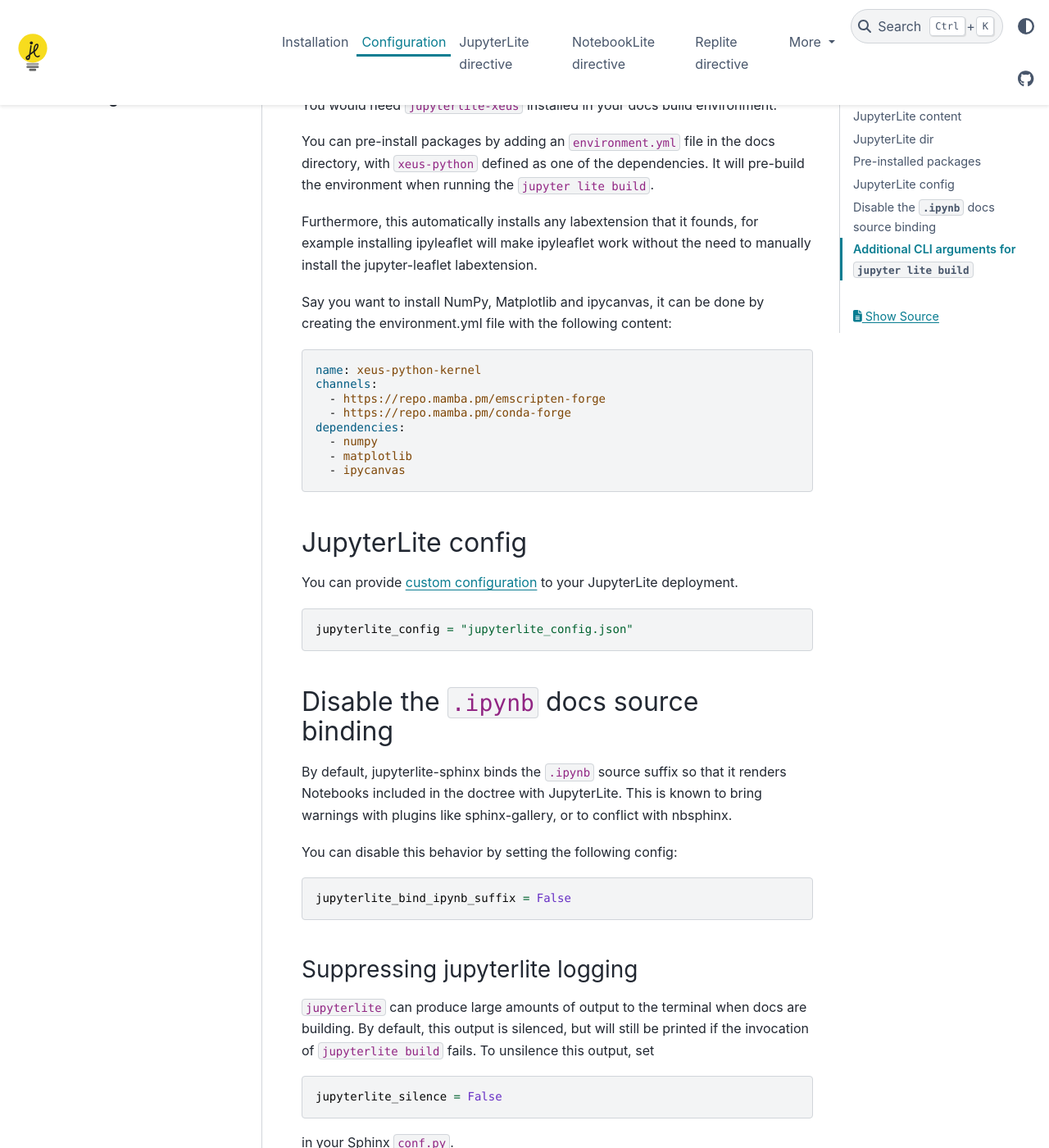
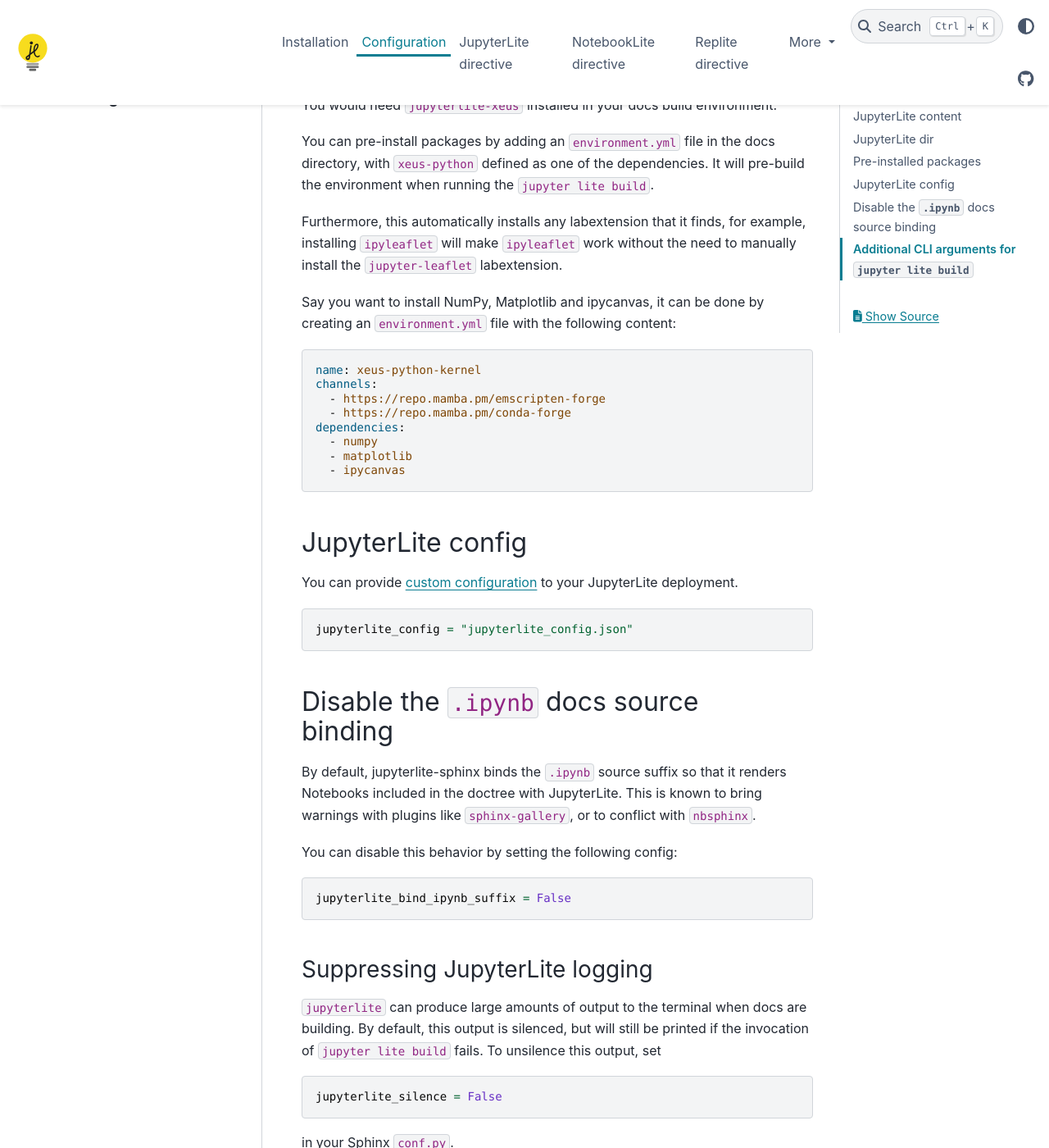
Before and after one commit to jupyterlite/jupyterlite-sphinx, a Sphinx documentation site: the page built from docs/configuration.md, in a window 1280 px wide and 1400 px high, scrolled down 960 px. Shown: the whole window at 82% size. Built offline with Sphinx 7.4.7 and the PyData theme 0.15.4, drawn with Linux system fonts in a browser that asks for light colours; some of the changed text lies outside the part shown.

Commit message:
Make grammar and formatting fixes in configuration documentation (#172)
* Some general fixes (punctuation, backticks, etc.)

* Fix subject-verb agreement

* Update subject-verb agreement, add missing word "rules"

````diff
--- a/docs/configuration.md
+++ b/docs/configuration.md
@@ -29,9 +29,9 @@
 
 You can pre-install packages by adding an `environment.yml` file in the docs directory, with `xeus-python` defined as one of the dependencies. It will pre-build the environment when running the `jupyter lite build`.
 
-Furthermore, this automatically installs any labextension that it founds, for example installing ipyleaflet will make ipyleaflet work without the need to manually install the jupyter-leaflet labextension.
+Furthermore, this automatically installs any labextension that it finds, for example, installing `ipyleaflet` will make `ipyleaflet` work without the need to manually install the `jupyter-leaflet` labextension.
 
-Say you want to install NumPy, Matplotlib and ipycanvas, it can be done by creating the environment.yml file with the following content:
+Say you want to install NumPy, Matplotlib and ipycanvas, it can be done by creating an `environment.yml` file with the following content:
 
 ```yaml
 name: xeus-python-kernel
@@ -56,7 +56,7 @@
 ## Disable the `.ipynb` docs source binding
 
 By default, jupyterlite-sphinx binds the `.ipynb` source suffix so that it renders Notebooks included in the doctree with JupyterLite.
-This is known to bring warnings with plugins like sphinx-gallery, or to conflict with nbsphinx.
+This is known to bring warnings with plugins like `sphinx-gallery`, or to conflict with `nbsphinx`.
 
 You can disable this behavior by setting the following config:
 
@@ -64,11 +64,11 @@
 jupyterlite_bind_ipynb_suffix = False
 ```
 
-### Suppressing jupyterlite logging
+### Suppressing JupyterLite logging
 
 `jupyterlite` can produce large amounts of output to the terminal when docs are building.
 By default, this output is silenced, but will still be printed if the invocation of
-`jupyterlite build` fails. To unsilence this output, set
+`jupyter lite build` fails. To unsilence this output, set
 
 ```python
 jupyterlite_silence = False
````
Also changed, not shown: other parts of docs/configuration.md (+1 -1 lines).
